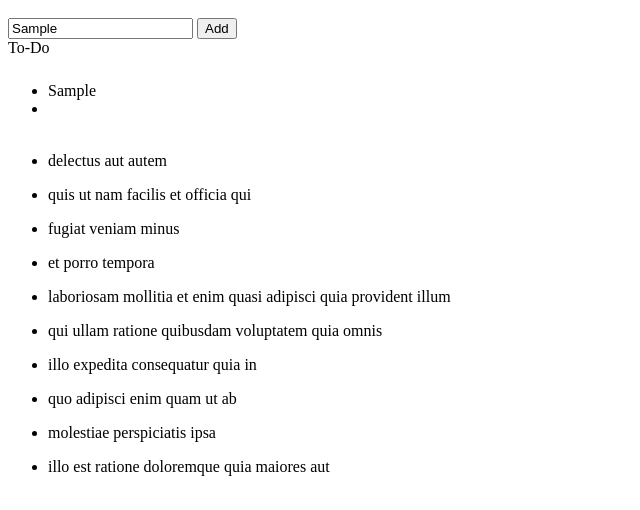
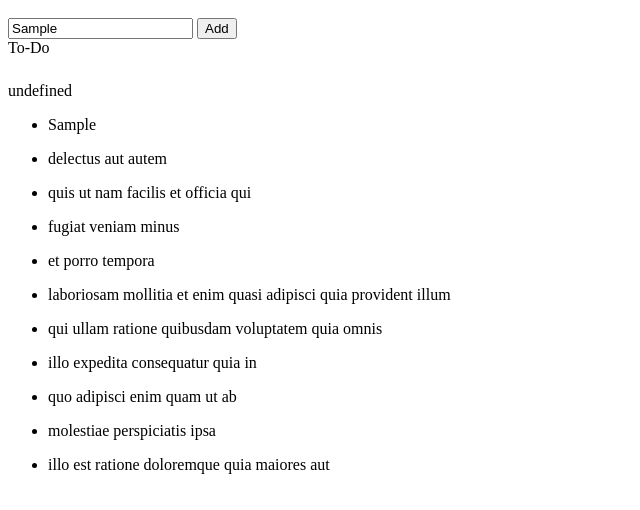
Before and after one commit to antocerdag/lista-tareas, a plain HTML site: page index.html in a window 1280 px wide. Both pictures are taken after typing "Sample" into the empty fields and a click on the button "Add". Shown: the part 48-558 px from the top of the page, without its empty margins (0-640 px from the left). Drawn offline with Linux system fonts and the light colour scheme.

Commit message:
se suma las nuevas tareas a mi lista

```diff
--- a/assets/javascript/main.js
+++ b/assets/javascript/main.js
@@ -86,10 +86,9 @@ addtarea.onclick = function() {
 };
 
 Tareas.prototype.toHTML = function () {
-  var html = '';
-  html += "<ul><li>" + this.tarea + "<li><ul>";
-  html += "<br>";
-  return html;
+  var nuevatarea = document.getElementById("tareasnuevas");
+  nuevatarea.innerHTML += "<ul><li>" + this.tarea ;
+
 }
 
 function mergeHTML (){
--- a/index.html
+++ b/index.html
@@ -17,9 +17,13 @@
 
 	<label for="listadetareas">To-Do</label>
 
-	<div id = "records" style="margin-top: 25px">
+	<p id = "records" style="margin-top: 25px">
 
-	</div>
+			<p id="tareasnuevas"></p>
+
+
+
+	</p>
 
 
 
```
